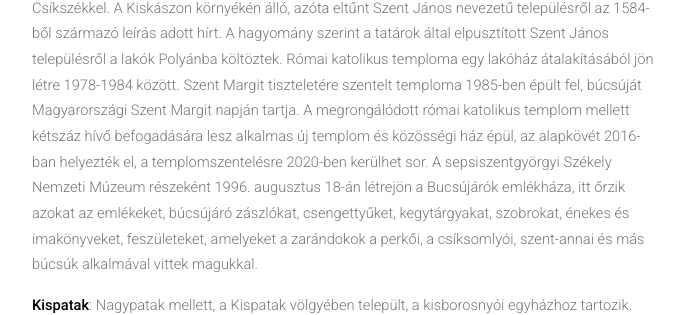
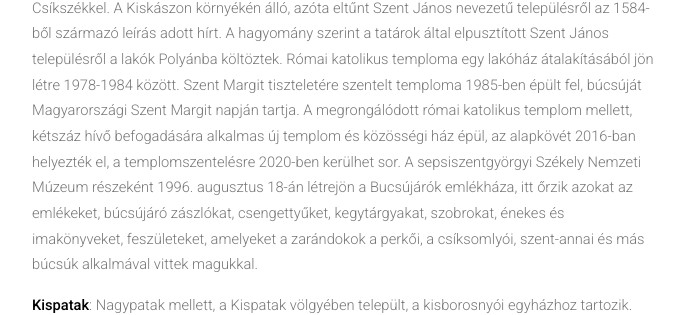
Before and after one commit to siculia/siculia.github.io, a Jekyll site: the page built from siculia-haromszek.html, in a window 1280 px wide and 900 px high, scrolled down 9844 px. Shown: the part 313-628 px from the top of the window, without its empty margins (128-813 px from the left). Built offline with Jekyll 4.4.1, drawn with Linux system fonts in a browser that asks for light colours; nearby versions of some CDN libraries; library files that are not in the unit come from our copies; some of the changed text lies outside the part shown.

Commit message:
Kiskászon+

```diff
--- a/siculia-haromszek.html
+++ b/siculia-haromszek.html
@@ -75,7 +75,7 @@ layout: default
 							<p style="text-align: left;"><b>Kézdiszentlélek</b>: A felső-háromszéki Kézdiszentlélek a Kászon-patak bal partján, a Perkő-hegy lábánál fekszik. Kézdiszentlélekhez tartozik Kiskászon, Kézdikővár (Peselnek) és Szárazpatak. A Kézdiszentlélek fölötti Perkő tetején épült a Perkő vára, amelynek végleges pusztulása 1581–1598-ban következett be. A Perkő tetején kápolna áll. Háromszék szent hegye, a Perő lábánál fekvő várteplomán az 1401-es évszám olvasható, először 1622-ben, majd 1773-ban újítják fel, templomtornyát 1713-ban építik át. A szentélyt az 1980-as években két oldaltérrel bővítik, megsemmisítve a középkori sekrestyét és a vakolat alatt megbúvó külső és belső falfestmények jó részét. A vártemplom 1996-ban történt szakszerűtlen felújításakor elpusztul a megmaradt, a hajó külső falát díszítő középkori falképes felület. A várteplom körüli fal kilencszögű, kerek sarokvédő tornyokkal ellátott, oldalfalba befalazott, 15. századi, homokkőből faragott késő gótikus szentségtartó fülkét helyeztek el. Búcsúját pünkösdhétfőn tartják. A Perkő lábánál áll a kézdiszentléleki Tarnóczi- avagy Mikes-kastély romja. A Könczey-ház 1608-ban a Tamás-ház 1812-ben épült. Borvízforrásai a Malomkert-forrás, a Kosolya-forrás, Tóth Csaba udvari kútja.</p>
 							<p style="text-align: left;"><b>Kézdiszentkereszt</b>: Kézdiszentkereszt, másként Polyán a háromszéki medence észali részén, a Szentföldön települt, Bélafalva, Kurtapatak, Esztelnek és Gyertyános, másként Csángótelep tartozik hozzá. Római katolikus templomát 1717-ben emelik, 1802-ben a földrengés megrongálja, lebontják, az újabb katolikus templomát 1882-ben építik fel. Görög-katolikus temploma 1762-ben épült, a román ortodoxok kezére jutott. A Zonda-hegy oldalából kalciumban gazdag borvízforrások törnek elő, amelyet 1895-ben Vénusz néven palackoztak, majd a Mariska, Nemere, Székely Kristály neveket viselte, 1950-ben állami tulajdonba kerül és Nemere néven palackozták. A borvízet kihasználva, 1930–1938 között két kádas meleg kádfürdő működött. A palackozás megszünt, a polyáni borvízet jelenleg csak a helyiek fogyasztják. A település a kántálás, pásztorjáték, az újév köszöntés, aprószentekelés, az húsvéti írott-tojásfestés és locsolás szokását tartotta meg. Kőfaragóiról volt híres.</p>
 							<p style="text-align: left;"><b>Kézdikővár</b>: A Peselnek pataka mentén, a Háromszéki-medence peremén fekszik. A Céklás pataka és a Faluhely pataka által közrevett, Faluhelynek nevezett helyen álhatott a korábbi település, amelyen 13. századi templom is állt. A település kőfallal körülvett római katolikus templomát 1825-ben építették fel, búcsúját Szent Lőrinc vértanú napján tartják. A Kővártól északkeletre húzódó Szárazpataki-völgyben több kénes forrás ismert. A Kővári-patak völgyében van a kénes vízű Büdös-kút. A Kászon-patak teraszán vannak az Erzsébet-vár, másként Poly-vár romjai, közelében az Erzsébet kútja.</p>
-							<p style="text-align: left;"><b>Kiskászon</b>: A Kászon-patak völgyében, a Perkő-hegy nyugati oldalán fekszik. Kiskászonon keresztül haladt át az országút, amely összeköttetést biztosított Kászonszékkel és ezen keresztül Csíkszékkel. A Kiskászon környékén álló, azóta eltűnt Szent János nevezetű településről az 1584-ből származó leírás adott hírt. A hagyomány szerint a tatárok által elpusztított Szent János településről a lakók Polyánba költöztek. Római katolikus temploma egy lakóház átalakításából jön létre 1978-1984 között. Szent Margit tiszteletére szentelt temploma 1985-ben épült fel, búcsúját Magyarországi Szent Margit napján tartja. A megrongálódott római katolikus templom mellett kétszáz hívő befogadására lesz alkalmas új templom és közösségi ház épül, az alapkövét 2016-ban helyezték el, a templomszentelésre 2020-ben kerülhet sor. A sepsiszentgyörgyi Székely Nemzeti Múzeum részeként 1996. augusztus 18-án létrejön a Bucsújárók emlékháza, itt őrzik azokat az emlékeket, búcsújáró zászlókat, csengettyűket, kegytárgyakat, szobrokat, énekes és imakönyveket, feszületeket, amelyeket a zarándokok a perkői, a csíksomlyói, szent-annai és más búcsúk alkalmával vittek magukkal.</p>
+							<p style="text-align: left;"><b>Kiskászon</b>: A Kászon-patak völgyében, a Perkő-hegy nyugati oldalán fekszik. Kiskászonon keresztül haladt át az országút, amely összeköttetést biztosított Kászonszékkel és ezen keresztül Csíkszékkel. A Kiskászon környékén álló, azóta eltűnt Szent János nevezetű településről az 1584-ből származó leírás adott hírt. A hagyomány szerint a tatárok által elpusztított Szent János településről a lakók Polyánba költöztek. Római katolikus temploma egy lakóház átalakításából jön létre 1978-1984 között. Szent Margit tiszteletére szentelt temploma 1985-ben épült fel, búcsúját Magyarországi Szent Margit napján tartja. A megrongálódott római katolikus templom mellett, kétszáz hívő befogadására alkalmas új templom és közösségi ház épül, az alapkövét 2016-ban helyezték el, a templomszentelésre 2020-ben kerülhet sor. A sepsiszentgyörgyi Székely Nemzeti Múzeum részeként 1996. augusztus 18-án létrejön a Bucsújárók emlékháza, itt őrzik azokat az emlékeket, búcsújáró zászlókat, csengettyűket, kegytárgyakat, szobrokat, énekes és imakönyveket, feszületeket, amelyeket a zarándokok a perkői, a csíksomlyói, szent-annai és más búcsúk alkalmával vittek magukkal.</p>
 							<p style="text-align: left;"><b>Kispatak</b>: Nagypatak mellett, a Kispatak völgyében települt, a kisborosnyói egyházhoz tartozik.</p>
 							<p style="text-align: left;"><b>Kézdimartonfalva</b>: Az Ika-patakának a Feketeügybe torkollásánál, a Feketeügy jobb partján települt, Szentkatolnához tartozik. A település régi, 13. századi templomát 1754-ben barokk stílusban átépítik, 1824-ben református templommá bővítik, templomtornya 1778-ban készült. A virágmintás, festett kazettás mennyezete 1754-ben és 1824-ben készült el. Alsócsernáton katolikus filiája volt, római katolikus imaházát 1974-75-ben építik fel, 2016-ban felújítják, búcsúját Szent Márton napján tartja. A Bogdán udvarház 1820-ban épült, a település közontjában áll a Horváth-Lázár udvarház. A település 18. századi székelykapuja a sepsiszentgyörgyi Székely Múzeum udvarán áll.</p>
 							<p style="text-align: left;"><b>Kézdimartonos</b>: Kápolnáját 1644-ben Mártonffy István építette. Görög-keleti temploma 1796-ban, római katolikus temploma 1892-1895 között épült, búcsúját július 26-án Szent Joákim és Anna napján tartják.
```
